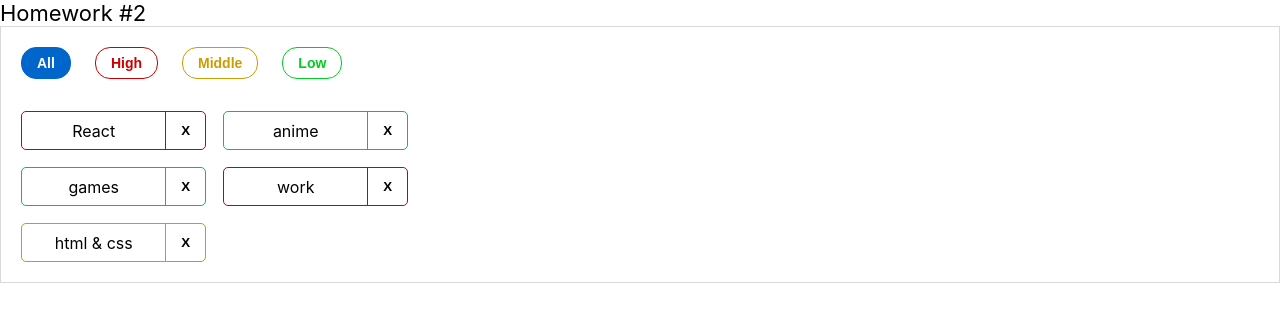
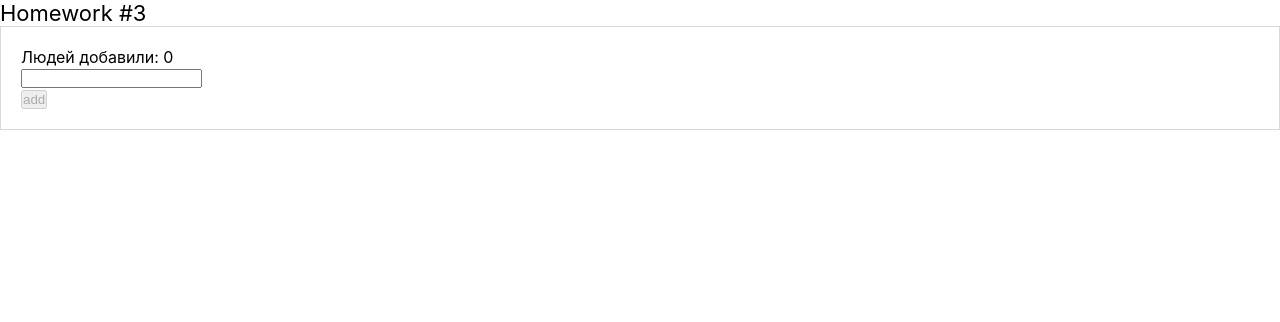
Before and after one commit to uladzidu/hw-lvl2-incubator, a React (Create React App) app: page / in a window 1280 px wide. Shown: the top 322 px of the page. Built offline with nearby package versions, Linux system fonts and the light colour scheme.

Commit message:
test task 02_03

```diff
--- a/src/s1-main/App.tsx
+++ b/src/s1-main/App.tsx
@@ -2,14 +2,15 @@
 import s from './App.module.css'
 import HW1 from '../s2-homeworks/hw01/HW1'
 import HW2 from "../s2-homeworks/hw02/HW2";
+import HW3 from "../s2-homeworks/hw03/HW3";
 
 function App() {
     return (
         <div className={s.App}>
             {/*<HW1/>*/}
             {/*раскомментировать по ходу выполнения*/}
-            <HW2/>
-            {/*<HW3/>*/}
+            {/*<HW2/>*/}
+            <HW3/>
             {/*<HW4/>*/}
 
             {/*при выполнении дз 5 и более - закомментировать здесь дз 1-4, так как они есть внутри дз 5*/}
--- a/src/s2-homeworks/hw03/Greeting.tsx
+++ b/src/s2-homeworks/hw03/Greeting.tsx
@@ -1,15 +1,15 @@
-import React, {ChangeEvent, KeyboardEvent} from 'react'
+import React from 'react'
 import s from './Greeting.module.css'
 
 type GreetingPropsType = {
-    name: any // need to fix any
-    setNameCallback: any // need to fix any
-    addUser: any // need to fix any
-    onBlur: any // need to fix any
-    onEnter: any // need to fix any
-    error: any // need to fix any
-    totalUsers: any // need to fix any
-    lastUserName?: any // need to fix any
+    name: string // need to fix any
+    setNameCallback: (e: React.ChangeEvent<HTMLInputElement>) => void // need to fix any
+    addUser: () => void // need to fix any
+    onBlur: () => void // need to fix any
+    onEnter: (e: React.KeyboardEvent<HTMLInputElement>) => void // need to fix any
+    error: string // need to fix any
+    totalUsers: number // need to fix any
+    lastUserName?: string | null // need to fix any
 }
 
 // презентационная компонента (для верстальщика)
@@ -61,7 +61,7 @@
                 </button>
             </div>
 
-            {lastUserName && (
+            {!error && lastUserName && (
                 <div className={s.greeting}>
                     Привет <span id={'hw3-last-user'}>{lastUserName}</span>!
                 </div>
--- a/src/s2-homeworks/hw03/GreetingContainer.tsx
+++ b/src/s2-homeworks/hw03/GreetingContainer.tsx
@@ -1,20 +1,32 @@
-import React, { ChangeEvent, KeyboardEvent, useState } from 'react'
+import React, {useState} from 'react'
 import Greeting from './Greeting'
-import { UserType } from './HW3'
+import {UserType} from './HW3'
 
 type GreetingContainerPropsType = {
-    users: any // need to fix any
-    addUserCallback: any // need to fix any
+    users: UserType[] // need to fix any
+    addUserCallback: (name: string) => void // need to fix any
 }
 
-export const pureAddUser = (name: any, setError: any, setName: any, addUserCallback: any) => {
+export const pureAddUser = (name: string, setError: (error: string) => void, setName: (name: string) => void, addUserCallback: (name: string) => void) => {
     // если имя пустое - показать ошибку, иначе - добавить юзера и очистить инпут
+
+    if (name.length) {
+        addUserCallback(name);
+        setName('')
+    } else {
+        setError('enter the name')
+    }
+
 }
 
-export const pureOnBlur = (name: any, setError: any) => { // если имя пустое - показать ошибку
+export const pureOnBlur = (name: string, setError: (error: string) => void) => {
+    // если имя пустое - показать ошибку
+    return !name.length ? setError('enter the name') : undefined
 }
 
-export const pureOnEnter = (e: any, addUser: any) => { // если нажата кнопка Enter - добавить
+export const pureOnEnter = (e: React.KeyboardEvent<HTMLInputElement>, addUser: () => void) => { // если нажата кнопка Enter - добавить
+    return e.key === 'Enter' ? addUser() : ''
+
 }
 
 // более простой и понятный для новичков
@@ -22,15 +34,15 @@
 
 // более современный и удобный для про :)
 const GreetingContainer: React.FC<GreetingContainerPropsType> = ({
-    users,
-    addUserCallback,
-}) => {
+                                                                     users,
+                                                                     addUserCallback,
+                                                                 }) => {
     // деструктуризация пропсов
-    const [name, setName] = useState<any>('') // need to fix any
-    const [error, setError] = useState<any>('') // need to fix any
+    const [name, setName] = useState<string>('') // need to fix any
+    const [error, setError] = useState<string>('') // need to fix any
 
-    const setNameCallback = (e: any) => { // need to fix any
-        setName('some name') // need to fix
+    const setNameCallback = (e: React.ChangeEvent<HTMLInputElement>) => { // need to fix any
+        setName(e.currentTarget.value) // need to fix
 
         error && setError('')
     }
@@ -42,12 +54,12 @@
         pureOnBlur(name, setError)
     }
 
-    const onEnter = (e: any) => {
+    const onEnter = (e: React.KeyboardEvent<HTMLInputElement>) => {
         pureOnEnter(e, addUser)
     }
 
-    const totalUsers = 0 // need to fix
-    const lastUserName = 'some name' // need to fix
+    const totalUsers = users.length // need to fix
+    const lastUserName = totalUsers ? users[totalUsers - 1].name : null// need to fix
 
     return (
         <Greeting
--- a/src/s2-homeworks/hw03/HW3.tsx
+++ b/src/s2-homeworks/hw03/HW3.tsx
@@ -1,5 +1,5 @@
-import React, { useState } from 'react'
-import { v1 } from 'uuid'
+import React, {useState} from 'react'
+import {v1} from 'uuid'
 import s2 from '../../s1-main/App.module.css'
 import GreetingContainer from './GreetingContainer'
 
@@ -19,20 +19,23 @@
 
 // types
 export type UserType = {
-    _id: any // need to fix any
-    name: any // need to fix any
+    _id: string // need to fix any
+    name: string // need to fix any
 }
 
-export const pureAddUserCallback = (name: any, setUsers: any, users: any) => { // need to fix any
-    const user = { // need to fix
+export const pureAddUserCallback = (name: string, setUsers: (user : UserType[]) => void, users: UserType[]) => { // need to fix any
+    const user = {
+        _id: v1(),
+        name: name
+        // need to fix
     }
     setUsers([...users, user])
 }
 
 const HW3 = () => {
-    const [users, setUsers] = useState<any>([]) // need to fix any
+    const [users, setUsers] = useState<UserType[]>([]) // need to fix any
 
-    const addUserCallback = (name: any) => { // need to fix any
+    const addUserCallback = (name: string) => { // need to fix any
         pureAddUserCallback(name, setUsers, users)
     }
 
```
